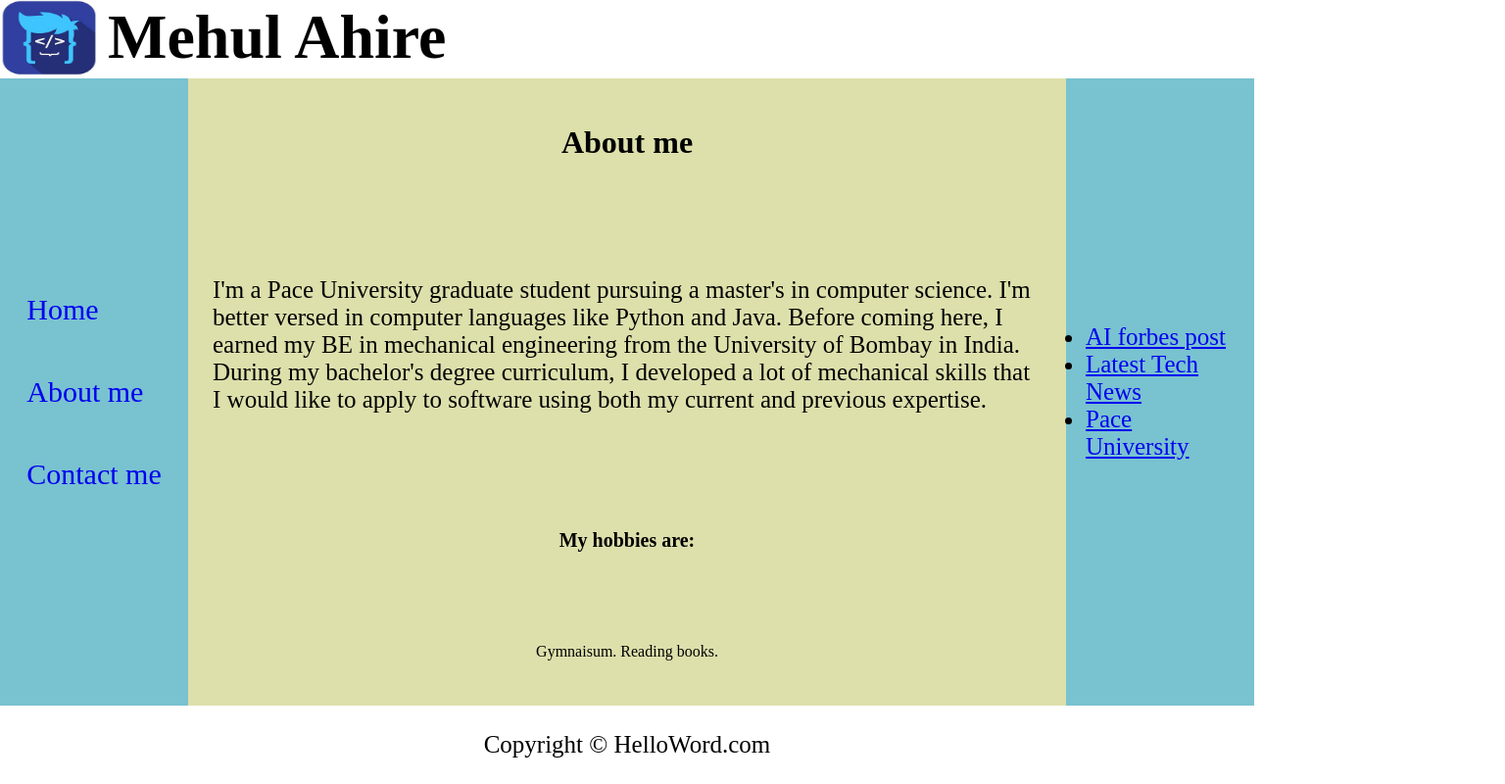
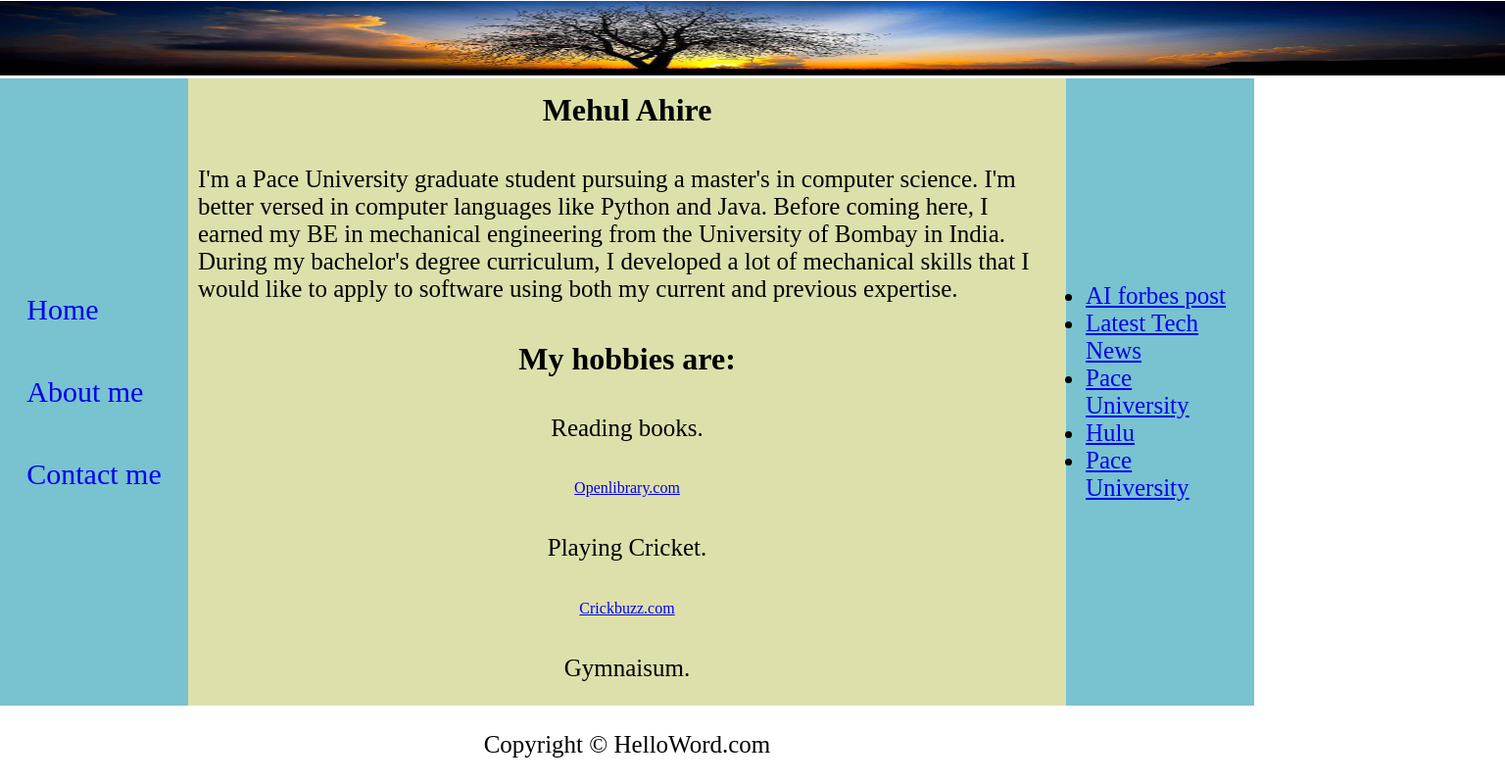
Before and after one commit to mehul02545/my_static_website, a plain HTML site: page about_me.html in a window 1280 px wide. Shown: the whole page at 98% size, 1536 px wide, since content can reach past the window. Drawn offline with Linux system fonts and the light colour scheme.

Commit message:
header image change

```diff
--- a/about_me.html
+++ b/about_me.html
@@ -11,12 +11,8 @@
 
 <body>
   <div class="head">
-    <img src="image.png" alt="Header Picture" width="100" height="77">
+    <img src="header image.jpg" alt="Header Picture" width="1536" height="76">
   </div>
-  <div class="logo_container">
-    <h1>Mehul Ahire</h1>
-</div>
-
  </div>
 
 <div class="nav">
@@ -33,16 +29,17 @@
 
 
   <div class="main">
-    <h1>About me</h1>
+    <h1>Mehul Ahire</h1>
     <p>
 
 
       I'm a Pace University graduate student pursuing a master's in computer science. I'm better versed in computer languages like Python and Java.
 Before coming here, I earned my BE in mechanical engineering from the University of Bombay in India. During my bachelor's degree curriculum, I developed a lot of mechanical skills that I would like to apply to software using both my current and previous expertise.
     </p>
-    <h3>My hobbies are:</h3>
-    Gymnaisum.
-    Reading books.
+    <h1>My hobbies are:</h1>
+    <p>Reading books.</p><a href="https://openlibrary.org/">Openlibrary.com</a>
+    <p>Playing Cricket.</p><a href="https://www.cricbuzz.com/">Crickbuzz.com</a>
+    <p>Gymnaisum.</p>
 
   </div>
 
@@ -51,6 +48,8 @@ Before coming here, I earned my BE in mechanical engineering from the University
     <ul>
         <li> <a href="https://www.forbes.com/sites/bernardmarr/2022/10/10/the-5-biggest-artificial-intelligence-ai-trends-in-2023/" target="_blank">AI forbes post</a></li>
         <li> <a href="https://www.usatoday.com/tech/" target="_blank">Latest Tech News</a></li>
+        <li> <a href="https://www.pace.edu/"target="_blank">Pace University</a></li>
+        <li> <a href="https://www.hulu.com" target="_blank">Hulu</a></li>
         <li> <a href="https://www.pace.edu/"target="_blank">Pace University</a> </li>
 
 </ul>
--- a/style.css
+++ b/style.css
@@ -14,7 +14,7 @@
 
  p{
   font-size: 25px;
-  padding: 25px;
+  padding: 10px;
  }
 
 
@@ -36,10 +36,6 @@
    place-items: center;
  }
 
-
- img{
-  border-radius: 20%;
- }
 
 
  .head{
```
Also changed, not shown: contact_me.html (+5 -7 lines), home.html (+6 -5 lines), header image.jpg (added), image.png (deleted).
